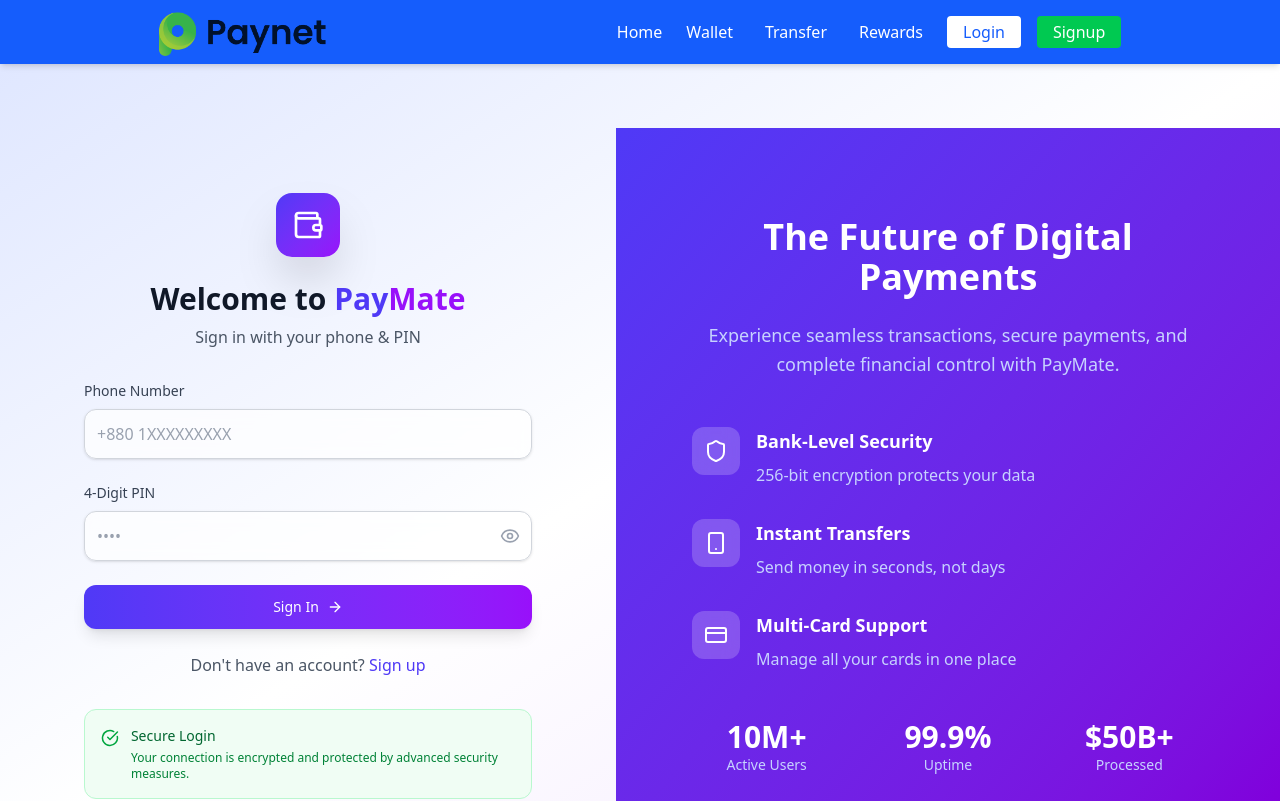
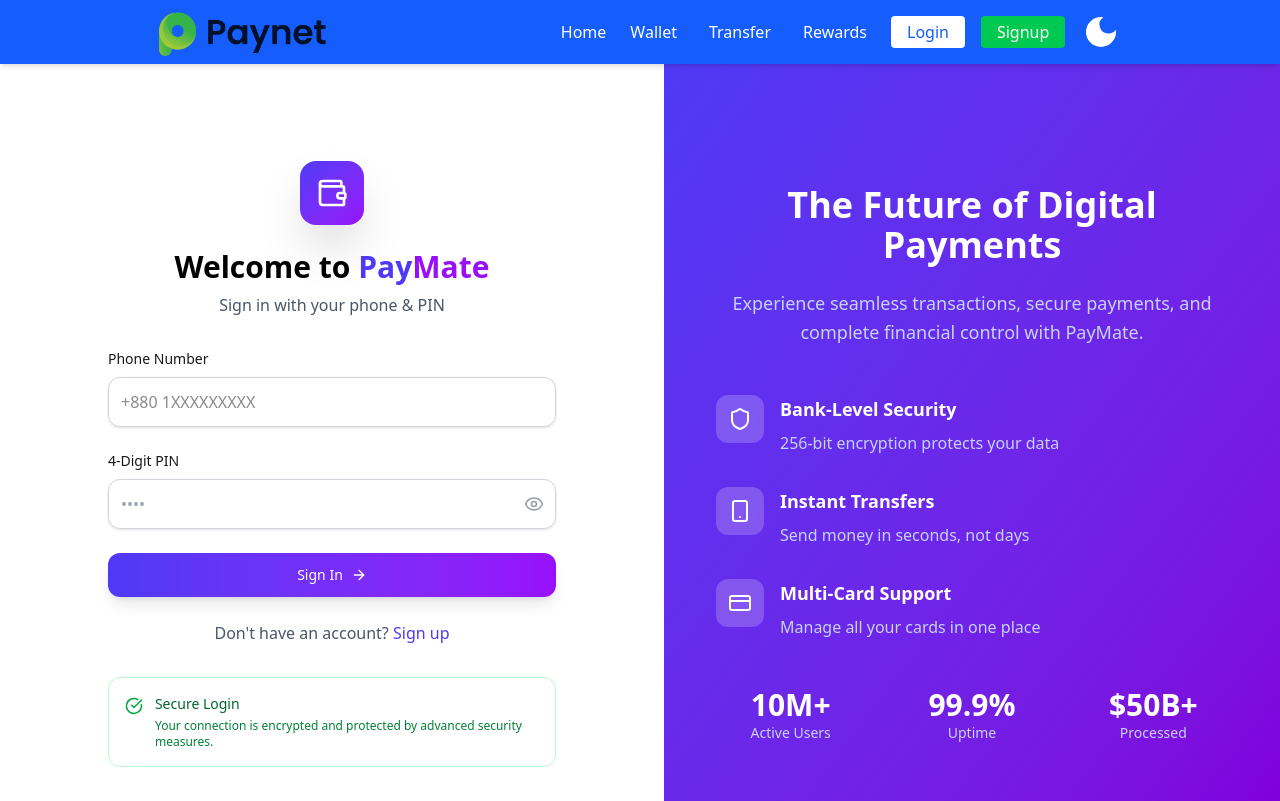
Before and after one commit to mithun41/digital-wallet-client, a React (Vite) app: page /login in a window 1280 px wide. Shown: the top 801 px of the page. Built offline with nearby package versions, Linux system fonts and the light colour scheme.

Commit message:
added custome color

```diff
--- a/index.html
+++ b/index.html
@@ -1,5 +1,5 @@
 <!doctype html>
-<html lang="en">
+<html lang="en" data-theme="dark">
   <head>
     <meta charset="UTF-8" />
     <link rel="icon" type="image/svg+xml" href="/vite.svg" />
--- a/src/Components/Navbar/Navbar.jsx
+++ b/src/Components/Navbar/Navbar.jsx
@@ -4,6 +4,7 @@ import { HiMenu, HiX } from "react-icons/hi";
 import navberImg from "../../assets/logo2.png";
 import { useDispatch, useSelector } from "react-redux";
 import { logout } from "../../redux/features/authSlice";
+import Theme from "../theme/Theme";
 
 const Navbar = () => {
   const [isOpen, setIsOpen] = useState(false);
@@ -107,6 +108,7 @@ const Navbar = () => {
                 </Link>
               </>
             )}
+            <Theme></Theme>
           </div>
 
           {/* Mobile Menu Button */}
@@ -118,7 +120,9 @@ const Navbar = () => {
               {isOpen ? <HiX size={28} /> : <HiMenu size={28} />}
             </button>
           </div>
+
         </div>
+
       </div>
 
       {/* Mobile Menu Drawer */}
@@ -174,6 +178,7 @@ const Navbar = () => {
           )}
         </div>
       )}
+
     </nav>
   );
 };
--- a/src/Components/PaymentCard.jsx
+++ b/src/Components/PaymentCard.jsx
@@ -15,14 +15,14 @@ const PaymentCard = () => {
   ];
 
   return (
-    <div className="w-10/12 dark:bg-blue-600 mx-auto  p-4 rounded-xl shadow-md">
+    <div className="w-10/12  mx-auto  p-4 rounded-xl shadow-md">
       <h2 className="text-lg font-semibold mb-4">Payment List</h2>
-      <div className="grid grid-cols-4 gap-4">
+      <div className="grid grid-cols-1 sm:grid-cols-2 md:grid-cols-3 lg:grid-cols-4 gap-4">
         {payments.map((item, index) => (
           <Link
             key={index}
             to={item.path}
-            className="flex flex-col items-center justify-center bg-[#155DFC] rounded-lg p-3 text-white hover:bg-[#155efcf3] transition"
+            className="flex flex-col items-center justify-center bg-base-100 rounded-lg p-3 hover:scale-105 text-primary shadow-2xl transition"
           >
             {item.icon}
             <span className="text-sm mt-2 text-center">{item.name}</span>
--- a/src/Components/theme/Theme.jsx
+++ b/src/Components/theme/Theme.jsx
@@ -1,4 +1,7 @@
 import React, { useEffect, useState } from 'react';
+import { MdDarkMode } from "react-icons/md";
+import { CiLight } from "react-icons/ci";
+
 
 const Theme = () => {
 
@@ -11,8 +14,8 @@ const Theme = () => {
   }, [darkMode]);
 
     return (
-        <div onClick={() => setDarkMode(!darkMode)}>
-            {darkMode ? 'dark' : 'Light'}
+        <div onClick={() => setDarkMode(!darkMode)} >
+            {darkMode ? <CiLight className='w-10 h-10 cursor-pointer'/> : <MdDarkMode className='w-10 h-10 cursor-pointer' />}
         </div>
     );
 };
--- a/src/Pages/Home/Features/Features.jsx
+++ b/src/Pages/Home/Features/Features.jsx
@@ -42,13 +42,13 @@ const Features = () => {
 
   return (
     <section className="max-w-7xl mx-auto px-4 py-12">
-      <h2 className="text-3xl font-bold text-center mb-12">What You Can Do</h2>
+      <h2 className="text-3xl text-primary font-bold text-center mb-12">What You Can Do</h2>
 
       <div className="grid grid-cols-1 sm:grid-cols-2 md:grid-cols-4 gap-8">
         {features.map((feature, index) => (
           <Link to={feature.link}
             key={index}
-            className="bg-white p-6 rounded-xl shadow-lg flex flex-col items-center text-center transform transition duration-300 hover:scale-105 hover:shadow-xl"
+            className="bg-cardColor p-6 rounded-xl shadow-lg flex flex-col items-center text-center transform transition duration-300 hover:scale-105 hover:shadow-xl"
           >
             <div
               className={`w-16 h-16 flex items-center justify-center mb-4 rounded-full bg-gradient-to-br ${feature.color} text-white text-2xl`}
@@ -56,7 +56,7 @@ const Features = () => {
               {feature.icon}
             </div>
             <h3 className="text-xl font-semibold mb-2">{feature.title}</h3>
-            <p className="text-var(--color-sazzad) text-sm">{feature.description}</p>
+            <p className="text-sazzad text-sm">{feature.description}</p>
           </Link>
         ))}
       </div>
--- a/src/Pages/Login/Login.jsx
+++ b/src/Pages/Login/Login.jsx
@@ -57,7 +57,7 @@ const Login = () => {
   ];
 
   return (
-    <div className="pt-16 min-h-screen bg-gradient-to-br from-indigo-100 via-white to-purple-100 flex">
+    <div className="min-h-screen bg-base-100 flex">
       {/* Left Side - Login Form */}
       <div className="flex-1 flex items-center justify-center px-6 py-12">
         <div className="max-w-md w-full space-y-8">
@@ -68,7 +68,7 @@ const Login = () => {
                 <Wallet className="w-8 h-8 text-white" />
               </div>
             </div>
-            <h2 className="text-3xl font-bold text-gray-900 mb-2">
+            <h2 className="text-3xl font-bold text-primary mb-2">
               Welcome to <span className="text-indigo-600">Pay</span>
               <span className="text-purple-600">Mate</span>
             </h2>
@@ -79,7 +79,7 @@ const Login = () => {
           <form className="space-y-6" onSubmit={handleSubmit}>
             {/* Phone */}
             <div>
-              <label className="block text-sm font-medium text-gray-700 mb-2">
+              <label className="block text-sm font-medium mb-2">
                 Phone Number
               </label>
               <div className="relative">
@@ -90,14 +90,14 @@ const Login = () => {
                   onChange={handleInputChange}
                   placeholder="+880 1XXXXXXXXX"
                   required
-                  className="block w-full pl-3 pr-3 py-3 border border-gray-300 rounded-xl shadow-sm placeholder-gray-400 focus:outline-none focus:ring-2 focus:ring-indigo-500 focus:border-indigo-500 bg-white/70 backdrop-blur-sm"
+                  className="block w-full pl-3 pr-3 py-3 border border-gray-300 rounded-xl shadow-sm  focus:outline-none focus:ring-2 focus:ring-indigo-500 focus:border-indigo-500 "
                 />
               </div>
             </div>
 
             {/* PIN */}
             <div>
-              <label className="block text-sm font-medium text-gray-700 mb-2">
+              <label className="block text-sm font-medium mb-2">
                 4-Digit PIN
               </label>
               <div className="relative">
@@ -108,7 +108,7 @@ const Login = () => {
                   onChange={handleInputChange}
                   placeholder="••••"
                   required
-                  className="block w-full pl-3 pr-10 py-3 border border-gray-300 rounded-xl shadow-sm placeholder-gray-400 focus:outline-none focus:ring-2 focus:ring-indigo-500 focus:border-indigo-500 bg-white/70 backdrop-blur-sm"
+                  className="block w-full pl-3 pr-10 py-3 border border-gray-300 rounded-xl shadow-sm placeholder-gray-400 focus:outline-none focus:ring-2 focus:ring-indigo-500 focus:border-indigo-500"
                 />
                 <button
                   type="button"
@@ -155,7 +155,7 @@ const Login = () => {
           </form>
 
           {/* Security Notice */}
-          <div className="mt-6 p-4 bg-green-50 border border-green-200 rounded-xl flex items-start space-x-3">
+          <div className="mt-6 p-4 bg-base-100 border border-green-200 rounded-xl flex items-start space-x-3">
             <CheckCircle className="w-5 h-5 text-green-600 mt-0.5" />
             <div>
               <p className="text-sm text-green-800 font-medium">Secure Login</p>
@@ -169,7 +169,7 @@ const Login = () => {
       </div>
 
       {/* Right Side - Features & Branding */}
-      <div className="hidden lg:flex flex-1 bg-gradient-to-br from-indigo-600 to-purple-700 items-center justify-center p-12">
+      <div className="hidden lg:flex flex-1 bg-gradient-to-br from-indigo-600 to-purple-700 items-center justify-center ">
         <div className="max-w-lg text-white">
           {/* Hero Section */}
           <div className="text-center mb-12">
--- a/src/Pages/Registration/Register.jsx
+++ b/src/Pages/Registration/Register.jsx
@@ -104,8 +104,8 @@ const Register = () => {
   };
 
   return (
-    <div className="min-h-screen bg-gradient-to-br from-indigo-100 via-white to-purple-100 flex justify-center items-center px-4 py-10">
-      <div className="relative max-w-md w-full p-8 bg-white rounded-3xl shadow-2xl space-y-6 border border-gray-100">
+    <div className="min-h-screen bg-base-100 flex justify-center items-center px-4 py-10">
+      <div className="relative max-w-md w-full p-8 bg-base-100 rounded-3xl shadow-2xl space-y-6 border border-gray-100">
         {/* Logo */}
         <div className="text-center">
           <div className="flex justify-center mb-4">
@@ -113,7 +113,7 @@ const Register = () => {
               <Wallet className="w-8 h-8 text-white" />
             </div>
           </div>
-          <h2 className="text-3xl font-bold text-gray-900 mb-1">
+          <h2 className="text-3xl font-bold text-primary mb-1">
             Join <span className="text-indigo-600">Pay</span>
             <span className="text-purple-600">Mate</span>
           </h2>
--- a/src/index.css
+++ b/src/index.css
@@ -1,19 +1,16 @@
 @import "tailwindcss";
 @plugin "daisyui";
-@custom-variant dark (&:where(.dark, .dark *));
+
+@custom-variant dark (&:where([data-theme=dark], [data-theme=dark] *));
 
 @plugin "daisyui/theme" {
   name: light;
-  default: true;
-  --color-primary: white;
-  --color-secondary: teal;
-  --color-dark: #6e4f2a;
-  --color-sazzad: pink;
+  --color-primary: black;
 }
+
+
 @plugin "daisyui/theme" {
   name: dark;
+  --color-base-100: #01112B;
   --color-primary: white;
-  --color-secondary: teal;
-  --color-dark: #6e4f2a;
-  --color-sazzad: orange;
 }
--- a/tailwind.config.js
+++ b/tailwind.config.js
@@ -1,21 +1,16 @@
-/** @type {import('tailwindcss').Config} */
-export default {
-  content: [
-    "./index.html",
-    "./src/**/*.{js,ts,jsx,tsx}",
-    "./src/Components/**/*.{js,ts,jsx,tsx}",
-    "./src/Layouts/**/*.{js,ts,jsx,tsx}",
-    "./src/Pages/**/*.{js,ts,jsx,tsx}",
-  ],
-  theme: {
-    extend: {
-      colors: {
-        sazzad: "var(--color-sazzad)", // now you can use text-sazzad
-      },
-    },
-  },
-  plugins: [require("daisyui")],
-  daisyui: {
-    themes: ["light", "dark"], // make sure your themes are listed here
-  },
-};
+// /** @type {import('tailwindcss').Config} */
+// export default {
+//   content: [
+//     "./index.html",
+//     "./src/**/*.{js,ts,jsx,tsx}",
+//   ],
+//   theme: {
+//     extend: {
+//       colors: {
+//         sazzad: "var(--color-base-100)",
+//         cardColor: "var(--color-base-300)",
+//       },
+//     },
+//   },
+//   plugins: [require("daisyui")],
+// };
```
